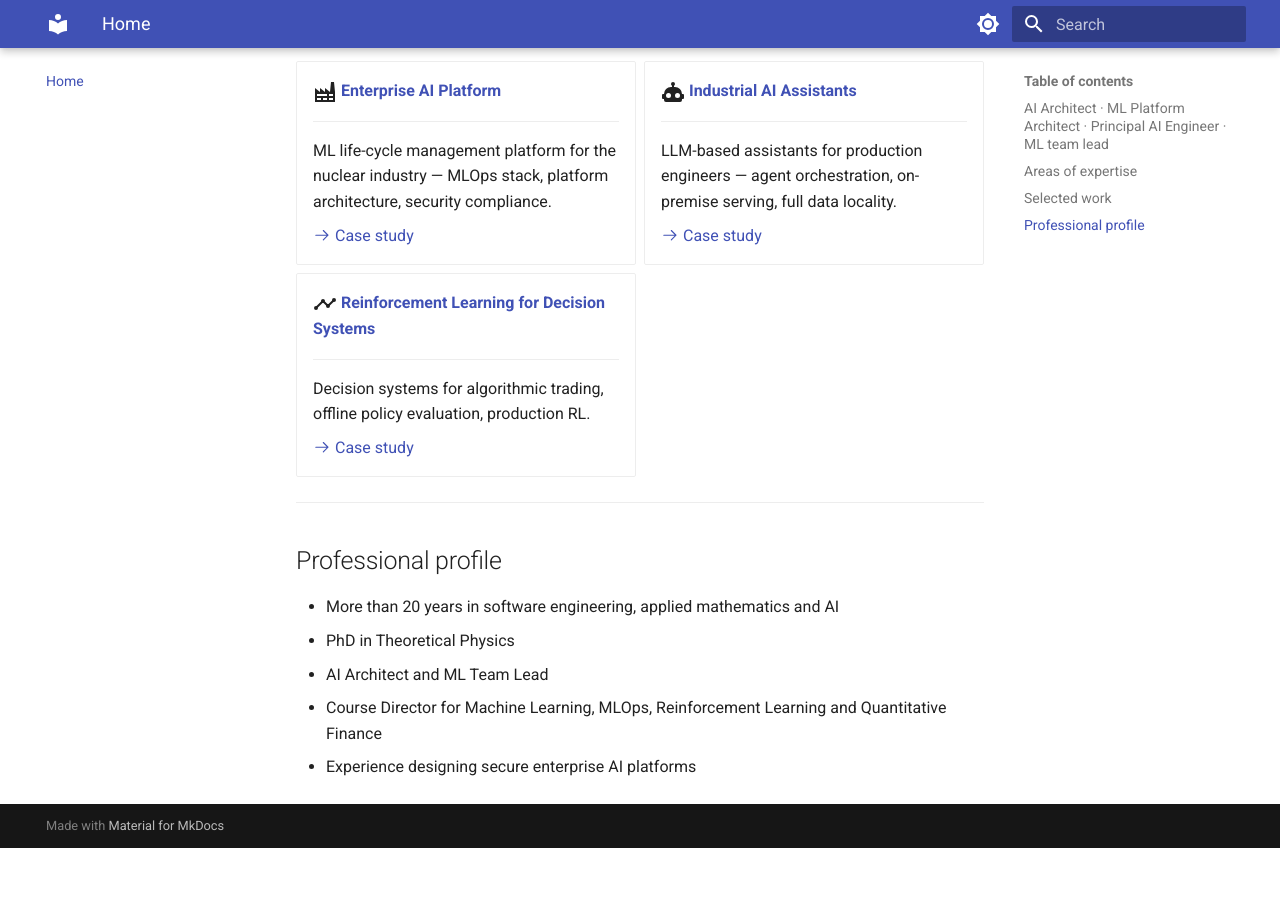
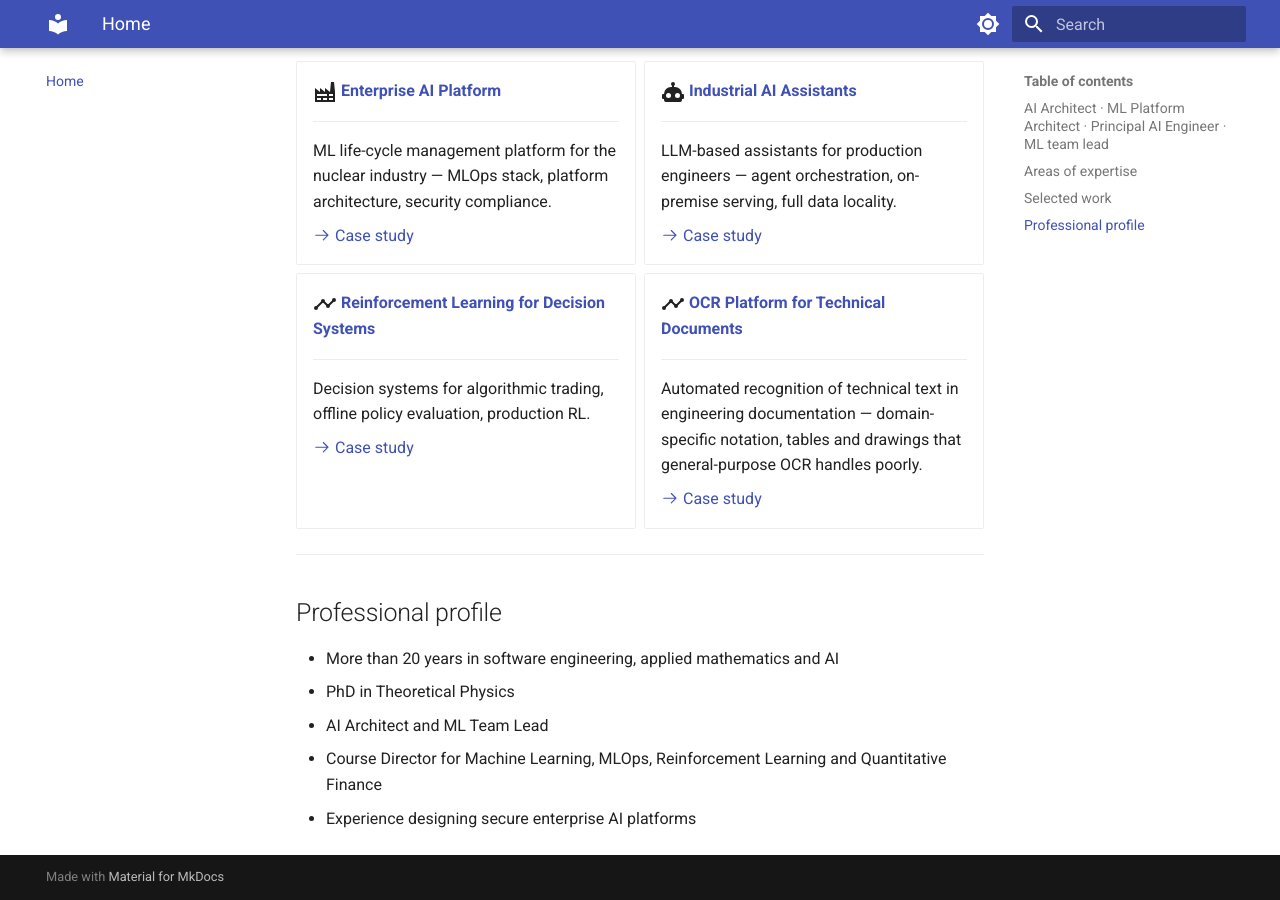
Before and after one commit to stureiko/stureiko.github.io, an MkDocs documentation site: the page built from docs/index.md, in a window 1280 px wide and 900 px high, scrolled down 942 px. Built offline with MkDocs 1.6.1 and Material for MkDocs 9.7.7, drawn with Linux system fonts in a browser that asks for light colours; before the commit the page ends 1790 px from its top, so only the background shows below that.

Commit message:
Added selected works cards

```diff
--- a/docs/index.md
+++ b/docs/index.md
@@ -74,6 +74,15 @@ Course Director across four technical programmes
 
     [:octicons-arrow-right-24: Case study](projects/reinforcement-learning.md)
 
+-   :material-chart-timeline-variant:{ .lg .middle } **[OCR Platform for Technical Documents](projects/ocr-platform.md)**
+
+    ---
+
+    Automated recognition of technical text in engineering documentation —
+    domain-specific notation, tables and drawings that general-purpose OCR handles poorly.
+
+    [:octicons-arrow-right-24: Case study](projects/ocr-pltform.md)
+
 </div>
 
 ---
```
